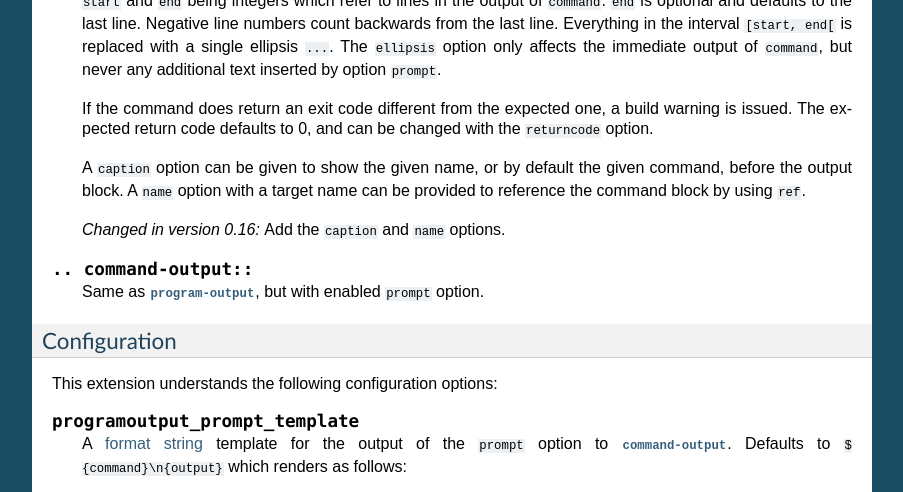
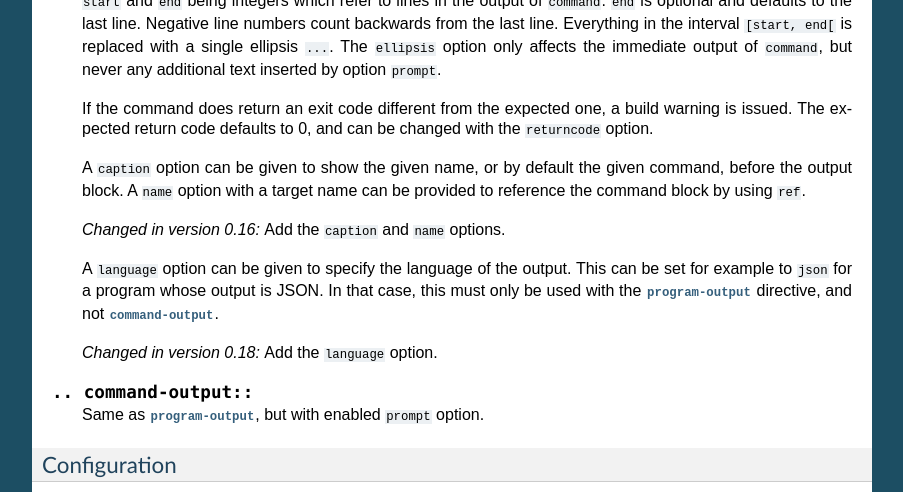
Before and after one commit to OpenNTI/sphinxcontrib-programoutput, a Sphinx documentation site: the page built from doc/index.rst, in a window 1280 px wide and 900 px high, scrolled down 4060 px, cut to the strip 0-492 px from the top of the window. Shown: the whole strip, without its empty margins (198-1101 px from the left). Built offline with Sphinx 7.4.7, drawn with Linux system fonts in a browser that asks for light colours.

Commit message:
Add a 'language' option to customize output language
Typical use case is for a program that outputs JSON.

```diff
--- a/doc/index.rst
+++ b/doc/index.rst
@@ -231,6 +231,14 @@ Reference
    .. versionchanged:: 0.16
       Add the ``caption`` and ``name`` options.
 
+   A ``language`` option can be given to specify the language of the output.
+   This can be set for example to ``json`` for a program whose output is JSON.
+   In that case, this must only be used with the :dir:`program-output` directive,
+   and not :dir:`command-output`.
+
+   .. versionchanged:: 0.18
+      Add the ``language`` option.
+
 .. directive:: command-output
 
    Same as :dir:`program-output`, but with enabled ``prompt`` option.
```
Also changed, not shown: 2 other files.
